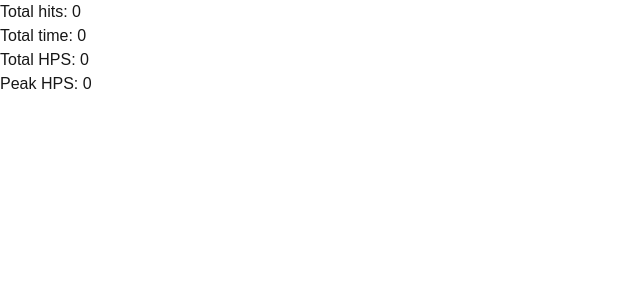
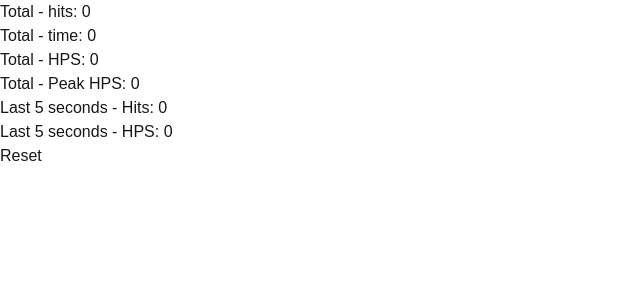
Before and after one commit to notwindstone/spacebar-hps, a Next.js app: page / in a window 1280 px wide. Shown: the top 300 px of the page, without its empty margins (0-640 px from the left). Built offline with nearby package versions, Linux system fonts and the light colour scheme.

Commit message:
feat: implement last five seconds counter

```diff
--- a/src/app/layout.tsx
+++ b/src/app/layout.tsx
@@ -1,6 +1,7 @@
 import type { Metadata } from "next";
 import { Geist, Geist_Mono } from "next/font/google";
 import "./globals.css";
+import NextTopLoader from "nextjs-toploader";
 
 const geistSans = Geist({
     variable: "--font-geist-sans",
@@ -27,6 +28,11 @@ export default function RootLayout({
             <body
                 className={`${geistSans.variable} ${geistMono.variable} antialiased`}
             >
+                <NextTopLoader
+                    color="#ffffff"
+                    showSpinner={false}
+                    height={4}
+                />
                 {children}
             </body>
         </html>
--- a/src/components/HitsPerSecond.tsx
+++ b/src/components/HitsPerSecond.tsx
@@ -1,17 +1,21 @@
 "use client";
-
 
 import { useEffect, useState } from "react";
 
 export default function HitsPerSecond() {
+    const [hitsLastFiveSeconds, setHitsLastFiveSeconds] = useState(0);
     const [hits, setHits] = useState(0);
     const [milliseconds, setMilliseconds] = useState(0);
     const [started, setStarted] = useState(false);
     const [max, setMax] = useState(0);
 
     const seconds = milliseconds / 1000;
+    const lastFiveSeconds = Math.round((seconds % 5.0) * 10) / 10;
     const safeSeconds = seconds == 0 ? 1 : seconds;
+    const safeLastFiveSeconds = lastFiveSeconds == 0 ? 1 : lastFiveSeconds;
+
     const hps = Math.round(hits * 100 / safeSeconds) / 100;
+    const hpsLastFiveSeconds = Math.round(hitsLastFiveSeconds * 100 / safeLastFiveSeconds) / 100;
 
     function handleTimeChange() {
         setMilliseconds((ms) => ms + 100);
@@ -24,6 +28,7 @@ export default function HitsPerSecond() {
             }
 
             setHits((count) => count + 1);
+            setHitsLastFiveSeconds((count) => count + 1);
         }
     }
 
@@ -54,22 +59,41 @@ export default function HitsPerSecond() {
         };
     }, []);
 
+    useEffect(() => {
+        if (lastFiveSeconds === 0) {
+            setHitsLastFiveSeconds(0);
+        }
+    }, [seconds]);
+
     return (
         <div
             className="flex flex-col"
         >
             <p>
-                Total hits: {hits}
+                Total - hits: {hits}
             </p>
             <p>
-                Total time: {seconds}
+                Total - time: {seconds}
             </p>
             <p>
-                Total HPS: {hps}
+                Total - HPS: {hps}
             </p>
             <p>
-                Peak HPS: {max}
+                Total - Peak HPS: {max}
             </p>
+            <p>
+                Last 5 seconds - Hits: {hitsLastFiveSeconds}
+            </p>
+            <p>
+                Last 5 seconds - HPS: {hpsLastFiveSeconds}
+            </p>
+            <button
+                onClick={() => {
+                    window.location.reload();
+                }}
+            >
+                Reset
+            </button>
         </div>
     );
 }
```
Also changed, not shown: 1 other file (tests, documents, lock files or other folders).
